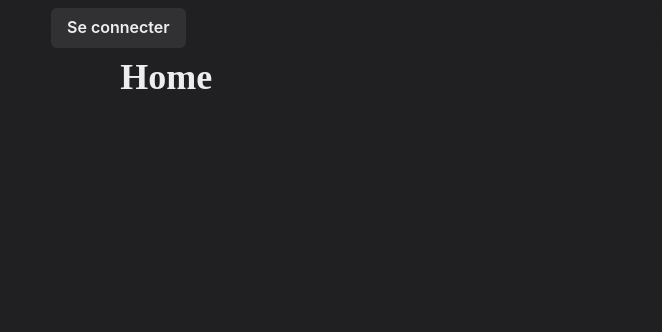
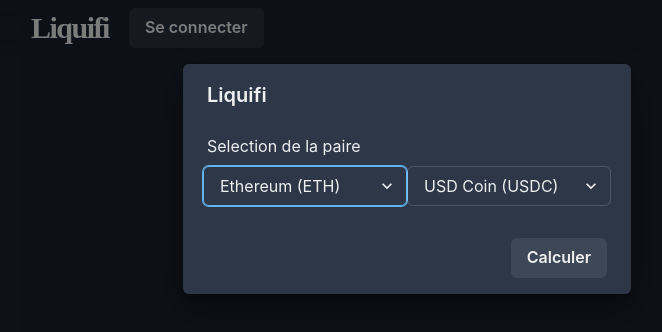
Before and after one commit to M-axel/Liquifi, a Next.js app: page / in a window 1280 px wide. Shown: the top 332 px of the page, without its empty margins (233-895 px from the left). Built offline with nearby package versions, Linux system fonts and the light colour scheme.

Commit message:
modal asking for token pair + query string push

```diff
--- a/components/navigation/navbar.js
+++ b/components/navigation/navbar.js
@@ -12,19 +12,29 @@ import {
     MenuList,
     MenuButton,
     IconButton,
-    useColorModeValue
+    useColorModeValue,
+    Modal,
+    ModalOverlay,
+    ModalContent,
+    ModalHeader,
+    ModalFooter,
+    ModalBody,
+    ModalCloseButton,
+    useDisclosure
 } from '@chakra-ui/react';
 // import Logo from './logo';
 
 const Navbar = props => {
     const { path } = props;
 
+    const { isOpen, onOpen, onClose } = useDisclosure()
+
     return (
         <Box
             position="fixed"
             as="nav"
             w="100%"
-            bg={useColorModeValue('#ffffff40', '#20202380')}
+            // bg={useColorModeValue('#ffffff40', '#20202380')}
             css={{ backdropFilter: 'blur(10px)' }}
             zIndex={2}
             {...props}
@@ -40,12 +50,31 @@ const Navbar = props => {
                 <Flex align="center" mr={5}>
                     <Heading as="h1" size="lg" letterSpacing={'tighter'}>
                         {/* <Logo /> */}
+                        Liquifi
                     </Heading>
                 </Flex>
-                <Button>
+                <Button onClick={onOpen}>
                     Se connecter
                 </Button>
             </Container>
+
+            <Modal isOpen={isOpen} onClose={onClose}>
+                <ModalOverlay />
+                <ModalContent>
+                    <ModalHeader>Connexion wallet</ModalHeader>
+                    <ModalCloseButton />
+                    <ModalBody>
+                        Test
+                    </ModalBody>
+
+                    <ModalFooter>
+                        <Button colorScheme='blue' mr={3} onClick={onClose}>
+                            Close
+                        </Button>
+                        <Button variant='ghost'>Se connecter</Button>
+                    </ModalFooter>
+                </ModalContent>
+            </Modal>
         </Box>
     );
 };
--- /dev/null
+++ b/components/tokenSelection.jsx
@@ -0,0 +1,95 @@
+import {
+    Modal,
+    ModalOverlay,
+    ModalContent,
+    ModalHeader,
+    ModalFooter,
+    ModalBody,
+    ModalCloseButton,
+    useDisclosure,
+    Button,
+    Heading,
+    Select,
+    Box,
+    FormControl
+} from '@chakra-ui/react';
+import { Field, Form, Formik } from 'formik';
+import { useState } from 'react';
+import { useRouter } from 'next/router';
+
+const TokenSelectionModal = () => {
+    const { isOpen, onOpen, onClose } = useDisclosure({ defaultIsOpen: true })
+
+    const router = useRouter();
+
+    // TODO: fetch ou hard code full list
+    const tokens = [{ ticker: 'ETH', name: 'Ethereum' }, { ticker: 'USDC', name: 'USD Coin' }, { ticker: 'DAI', name: 'Dai Stablecoin' }]
+
+    return (
+        <Modal isOpen={isOpen} onClose={onClose} closeOnOverlayClick={false}>
+            <ModalOverlay />
+            <ModalContent>
+                <ModalHeader>Liquifi</ModalHeader>
+
+                <ModalBody>
+                    Selection de la paire
+                </ModalBody>
+
+                <Formik
+                    initialValues={{ token1: 'ETH', token2: 'USDC' }}
+                    onSubmit={(values, actions) => {
+                        console.log(values)
+                        // on pousse en query string
+                        router.replace({
+                            query: {
+                                token1: values.token1,
+                                token2: values.token2,
+                            }
+                        }, undefined, { shallow: true })
+                        onClose()
+                    }}
+                >
+                    {(props) => (
+                        <Form>
+                            <Box display='flex' mr={5} ml={5}>
+                                <Field name='token1'>
+                                    {({ field, form }) => (
+                                        <FormControl>
+                                            <Select {...field}>
+                                                {tokens.map(t => <option value={t.ticker} key={`token-1-select-option-${t.ticker}`}>{`${t.name} (${t.ticker})`}</option>)}
+                                            </Select>
+                                        </FormControl>
+                                    )}
+                                </Field>
+                                <Field name='token2'>
+                                    {({ field, form }) => (
+                                        <FormControl>
+                                            <Select {...field}>
+                                                {tokens.map(t => <option value={t.ticker} key={`token-1-select-option-${t.ticker}`}>{`${t.name} (${t.ticker})`}</option>)}
+                                            </Select>
+                                        </FormControl>
+                                    )}
+                                </Field>
+
+                            </Box>
+                            <ModalFooter>
+                                <Button
+                                    mt={4}
+                                    isLoading={props.isSubmitting}
+                                    type='submit'
+                                >
+                                    Calculer
+                                </Button>
+                            </ModalFooter>
+                        </Form>
+                    )}
+                </Formik>
+
+
+
+            </ModalContent>
+        </Modal>
+    );
+};
+
+export default TokenSelectionModal;
--- a/lib/theme.js
+++ b/lib/theme.js
@@ -4,7 +4,7 @@ import { mode } from '@chakra-ui/theme-tools';
 const styles = {
   global: props => ({
     body: {
-      bg: mode('#f0e7db', '#202023')(props)
+      // bg: mode('#f0e7db', '#202023')(props)
     }
   })
 }
--- a/package.json
+++ b/package.json
@@ -14,7 +14,9 @@
     "@emotion/styled": "^11.10.5",
     "@next/font": "13.1.1",
     "eslint": "8.30.0",
+    "formik": "^2.2.9",
     "framer-motion": "^8.0.2",
+    "history": "^5.3.0",
     "next": "13.1.1",
     "react": "18.2.0",
     "react-dom": "18.2.0"
--- a/pages/index.js
+++ b/pages/index.js
@@ -3,10 +3,15 @@ import Image from 'next/image'
 import styles from '../styles/Home.module.css'
 import { Container, Heading, Link, Text } from '@chakra-ui/react';
 
+import TokenSelectionModal from '../components/tokenSelection';
+
 export default function Home() {
+
+
   return (
     <Container>
-      <Heading>Home</Heading>
+      <TokenSelectionModal />
+
     </Container>
   )
 }
```
Also changed, not shown: 1 other file (tests, documents, lock files or other folders).
